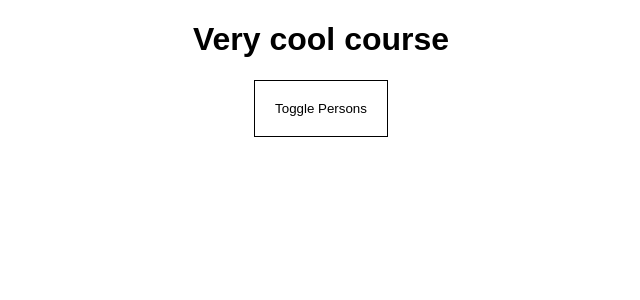
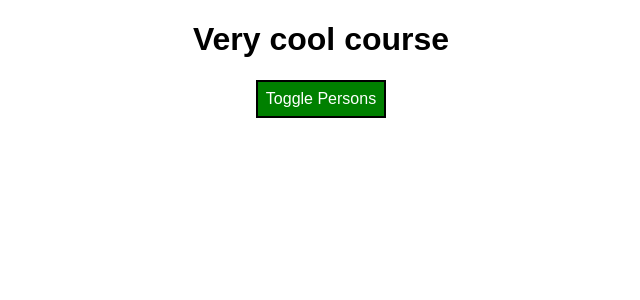
Before and after one commit to resmall/reactjs-guide, a React (Create React App) app: page / in a window 1280 px wide. Shown: the top 300 px of the page, without its empty margins (319-959 px from the left). Built offline with nearby package versions, Linux system fonts and the light colour scheme.

Commit message:
Dynamic styling using variables

```diff
--- a/src/App.js
+++ b/src/App.js
@@ -49,9 +49,12 @@ class App extends Component {
 
   render() {
     const style = {
-      border: "solid 1px black",
+      backgroundColor: "green",
+      color: "white",
+      border: "solid 2px black",
       padding: "20px",
-      backgroundColor: "white"
+      padding: "8px",
+      font: "inherit"
     };
 
     let persons = null;
@@ -69,6 +72,7 @@ class App extends Component {
           )}
         </div>
       );
+      style.backgroundColor = "red";
     }
 
     return (
```
